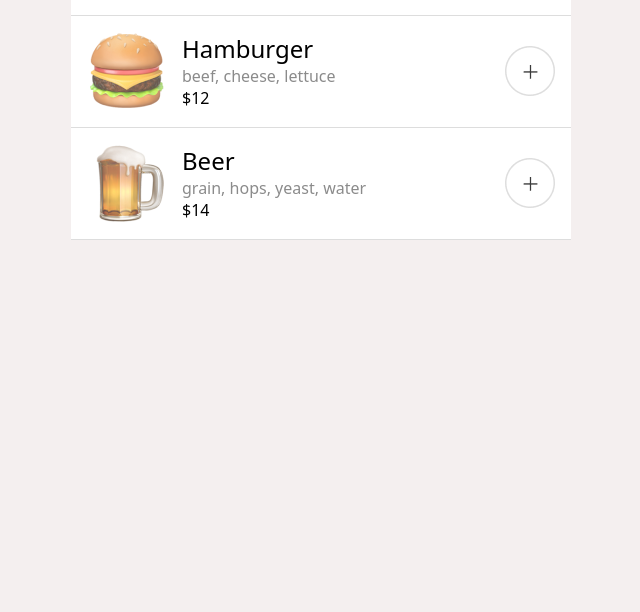
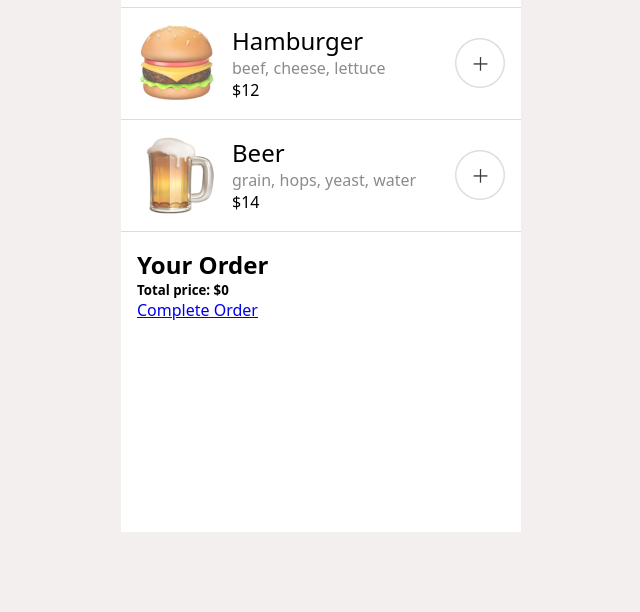
Before and after one commit to Okumu87/Jimmy-s-Dinner, a plain HTML site: page index.html in a window 1280 px wide. Shown: the part 316-928 px from the top of the page, without its empty margins (319-959 px from the left). Before the commit the page ends 800 px from the top, so only its background shows below. Drawn offline with Linux system fonts and the light colour scheme; a web font is replaced by a local one.

Commit message:
order section

```diff
--- a/index.css
+++ b/index.css
@@ -32,7 +32,7 @@ body{
 }
 
 .container{
-    max-width: 500px;
+    max-width: 400px;
     background-color: white;
     margin: 5rem auto;
     font-family: "Smythe", system-ui;
@@ -58,3 +58,9 @@ body{
 .add-btn{
     cursor: pointer;
 }
+/* Order  */
+
+.order{
+   height: 300px;
+    padding: 1rem;
+}
--- a/index.html
+++ b/index.html
@@ -57,6 +57,13 @@
           </div>
 
         </div>
+        <div class="order">
+          <h2>Your Order</h2>
+        <div class="items">
+          <h5>Total price: $0</h5>
+        <a href="#" class="btn-order">Complete Order</a>
+        </div>
+        </div>
      </main>
     </div>
 
```
